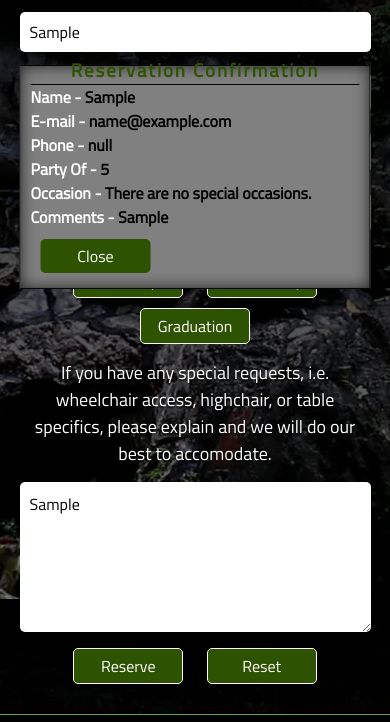
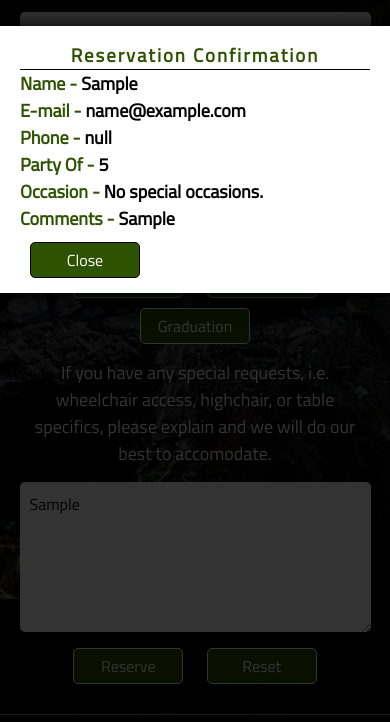
Before and after one commit to NayNayRen/laughing-buddha, a plain HTML site: page index.html in a window 390 px wide. Both pictures are taken after typing "Sample", "name@example.com", "5", "5", "Sample" into the empty fields and a click on the input "Reserve". Shown: the part 245-967 px from the top of the page. Drawn offline with Linux system fonts and the light colour scheme.

Commit message:
think i have all the css derps worked out

```diff
--- a/index.html
+++ b/index.html
@@ -6,6 +6,9 @@
   <meta name="viewport" content="width=device-width, initial-scale=1.0">
   <meta http-equiv="X-UA-Compatible" content="ie=edge">
   <link rel="stylesheet" href="https://maxcdn.bootstrapcdn.com/font-awesome/4.7.0/css/font-awesome.min.css">
+  <link rel="preconnect" href="https://fonts.googleapis.com">
+  <link rel="preconnect" href="https://fonts.gstatic.com" crossorigin>
+  <link href="https://fonts.googleapis.com/css2?family=Titillium+Web&display=swap" rel="stylesheet">
   <link rel="stylesheet" href="styles/page-reset.css">
   <link rel="stylesheet" href="styles/styles.css">
   <link rel="icon" href="images/logo.png" type="image/x-icon" />
@@ -13,12 +16,7 @@
 </head>
 
 <body>
-  <header id="header" class="header">
-    <div>
-      <h1 class="comp_name">Laughing Buddha</h1>
-      <span class="comp_slogan">We giggle if you rub our belly.</span>
-    </div>
-  </header>
+  <div class="overlay"></div>
   <div id="alert_box" class="alert_box">
     <h3>Reservation Confirmation</h3>
     <ul>
@@ -31,6 +29,12 @@
     </ul>
     <button id="close_alert" class="button">Close</button>
   </div>
+  <header id="header" class="header">
+    <div>
+      <h1 class="comp_name">Laughing Buddha</h1>
+      <span class="comp_slogan">We giggle if you rub our belly.</span>
+    </div>
+  </header>
   <!-- START OF MAIN -->
   <main id="main" class="main">
     <p class="text">Make a reservation to join us for dinner. Leave us your name, e-mail, phone number, and party
--- a/scripts/validations.js
+++ b/scripts/validations.js
@@ -16,6 +16,7 @@ function submitReservation() {
   const graduation_no = document.getElementById('graduation_no');
   const comments = document.getElementById('comments').value;
   const comments_capitalized = capitalizeComments(comments);
+  const overlay = document.querySelector('.overlay');
   const reservation_info = {
     name: name_capitalized,
     email: email,
@@ -50,7 +51,7 @@ function submitReservation() {
   // Validates if all no is checked
   if (birthday_no.checked === true && anniversary_no.checked === true && graduation_no.checked == true) {
     // Inserts response instead of all three nos
-    reservation_info.occasion[0] = 'There are no special occasions.';
+    reservation_info.occasion[0] = 'No special occasions.';
     // Removes anniversary response
     reservation_info.occasion.pop(reservation_info.occasion[1]);
     // Removes graduation response
@@ -58,14 +59,16 @@ function submitReservation() {
   }
   // Validates if party is empty
   if (party == '0' || party == blank) {
-    alert('You must have at least one person in your party.');
+    alert('At least one person in your party.');
     return false;
   }
   if (comments == blank) {
-    reservation_info.comments = 'There are no special comments.';
+    reservation_info.comments = 'No special comments.';
   }
 
   /* ADDS ALL USER ENTERED INFO INTO THE ALERT BOX */
+  // document.getElementById('alert_box').style.left = '50%';
+  // document.getElementById('alert_box').style.transform = 'translateX(-50%)';
   document.getElementById('alert_box').style.display = 'block';
   document.getElementById('name_display').innerHTML = `${reservation_info.name}`;
   document.getElementById('email_display').innerHTML = `${reservation_info.email}`;
@@ -73,10 +76,14 @@ function submitReservation() {
   document.getElementById('party_display').innerHTML = `${reservation_info.party}`;
   document.getElementById('occasion_display').innerHTML = `${reservation_info.occasion}`;
   document.getElementById('comments_display').innerHTML = `${reservation_info.comments}`;
+  overlay.style.width = '100%';
 
   // Closes alert box
   document.getElementById('close_alert').addEventListener('click', function () {
     document.getElementById('alert_box').style.display = 'none';
+    // document.getElementById('alert_box').style.left = '100%';
+    // document.getElementById('alert_box').style.transform = 'translateX(0)';
+    overlay.style.width = '0';
   });
   return false;
 }
--- a/styles/styles.css
+++ b/styles/styles.css
@@ -1,5 +1,3 @@
-@import url('https://fonts.googleapis.com/css2?family=Titillium+Web&display=swap');
-
 @keyframes moveLeft {
   0% {
     right: -50%;
@@ -75,38 +73,47 @@
   /* outline: solid 1px red; */
 }
 
-.alert_box {
-  -webkit-box-shadow: inset 0 0 15px rgba(0, 0, 0, 0.75);
-  -webkit-transform: translate(-50%, -50%);
-  background-color: #808080;
-  border: solid 1px #000;
-  box-shadow: inset 0 0 15px rgba(0, 0, 0, 0.75);
-  color: #fff;
-  display: none;
-  left: 50%;
-  width: 600px;
-  padding: 25px 20px;
-  position: absolute;
-  text-align: left;
-  top: 50%;
-  transform: translate(-50%, -50%);
+.overlay {
+  -webkit-transition: width 500ms ease;
+  background-color: #000;
+  bottom: 0;
+  opacity: 0.8;
+  position: fixed;
+  right: 0;
+  top: 0;
+  transition: width 500ms ease;
+  width: 0;
   z-index: 1;
 }
 
-.alert_box button {
-  border: none;
+.alert_box {
+  -webkit-box-shadow: 0 0 20px #000;
+  -webkit-transform: translateX(-50%);
+  -webkit-transition: left 500ms ease;
+  background-color: #fff;
+  border-radius: 5px;
+  box-shadow: 0 0 20px #000;
+  color: #2E5300;
+  display: none;
+  left: 50%;
+  padding: 25px 20px;
+  position: fixed;
+  text-align: left;
+  top: 50px;
+  transform: translateX(-50%);
+  transition: left 500ms ease;
+  width: 600px;
+  z-index: 5;
 }
 
-.alert_box h2 {
-  color: #fff;
-  margin-top: 5px;
+.alert_box button {
+  border-color: #000;
 }
 
 .alert_box h3 {
   border-bottom: solid 1px #000;
   color: #2E5300;
   letter-spacing: 2px;
-  margin-top: -25px;
   text-align: center;
 }
 
@@ -324,11 +331,7 @@ main {
 @media(max-width: 1000px) {
   .alert_box {
     width: 600px;
-    padding: 20px 15px;
-  }
-
-  .alert_box h3 {
-    margin-top: -25px;
+    /* padding: 20px 15px; */
   }
 
   .alert_box ul {
@@ -374,12 +377,8 @@ main {
 
 @media(max-width: 700px) {
   .alert_box {
-    padding: 15px 10px;
+    padding: 15px 20px;
     width: 90%;
-  }
-
-  .alert_box ul {
-    font-size: 16px;
   }
 
   .button {
@@ -426,6 +425,11 @@ main {
 
 @media(max-width: 400px) {
 
+  .alert_box {
+    border-radius: 0;
+    width: 100%;
+  }
+
   .info {
     width: 90%;
   }
```
